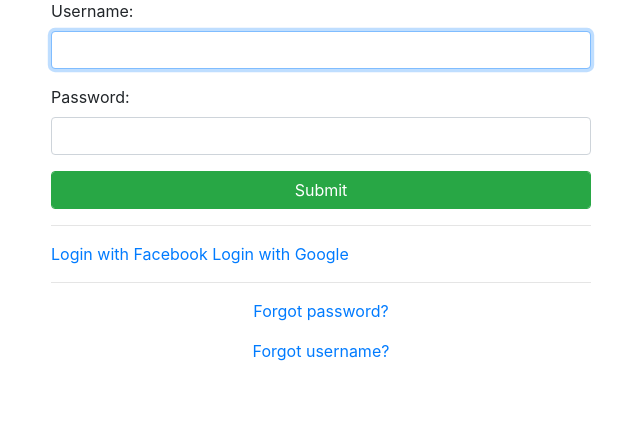
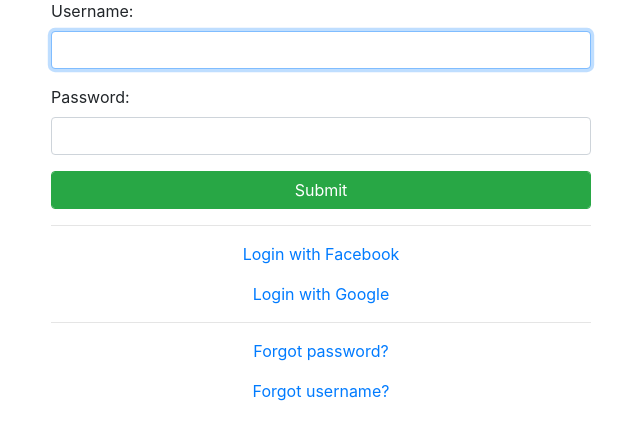
Before and after one commit to FedorYatsenko/nexua, a Django app: page /accounts/login/ in a window 1280 px wide. Shown: the part 119-559 px from the top of the page, without its empty margins (319-959 px from the left). Run offline with Django 3.2, Linux system fonts and the light colour scheme; some libraries are stand-ins or nearby versions.

Commit message:
Fix bugs

```diff
--- a/nexua/settings.py
+++ b/nexua/settings.py
@@ -145,8 +145,8 @@ AUTHENTICATION_BACKENDS = (
     'django.contrib.auth.backends.ModelBackend',
 )
 
-SOCIAL_AUTH_FACEBOOK_KEY = '608002206230529'  # App ID
-SOCIAL_AUTH_FACEBOOK_SECRET = 'a07a9e482daf2b5dfac31daedbfc56d2'
+SOCIAL_AUTH_FACEBOOK_KEY = '726916697680865'
+SOCIAL_AUTH_FACEBOOK_SECRET = 'b67b6722bc9847e5f09e66b46eae114e'
 
 SOCIAL_AUTH_GOOGLE_OAUTH2_KEY ='822371377086 '  #Paste CLient Key
 SOCIAL_AUTH_GOOGLE_OAUTH2_SECRET = '' #Paste Secret Key
--- a/requirements.txt
+++ b/requirements.txt
@@ -10,7 +10,7 @@ wheel==0.30.0
 PyJWT==1.6
 certifi==2018.4.16
 chardet==3.0.4
-defusedxml==0.0.5
+defusedxml==0.5.0
 idna==2.6
 oauthlib==2.1.0
 python3-openid==3.1.0
--- a/templates/registration/login.html
+++ b/templates/registration/login.html
@@ -43,8 +43,8 @@
             </form>
 
             <hr>
-            <a href="{% url 'social:begin' 'facebook' %}">Login with Facebook</a>
-            <a href="{% url 'social:begin' 'google-oauth2' %}">Login with Google</a><br>
+            <p class="text-center"><a href="{% url 'social:begin' 'facebook' %}">Login with Facebook</a></p>
+            <p class="text-center"><a href="{% url 'social:begin' 'google-oauth2' %}">Login with Google</a></p>
             <hr>
 
             {# Assumes you setup the password_reset view in your URLconf #}
```
